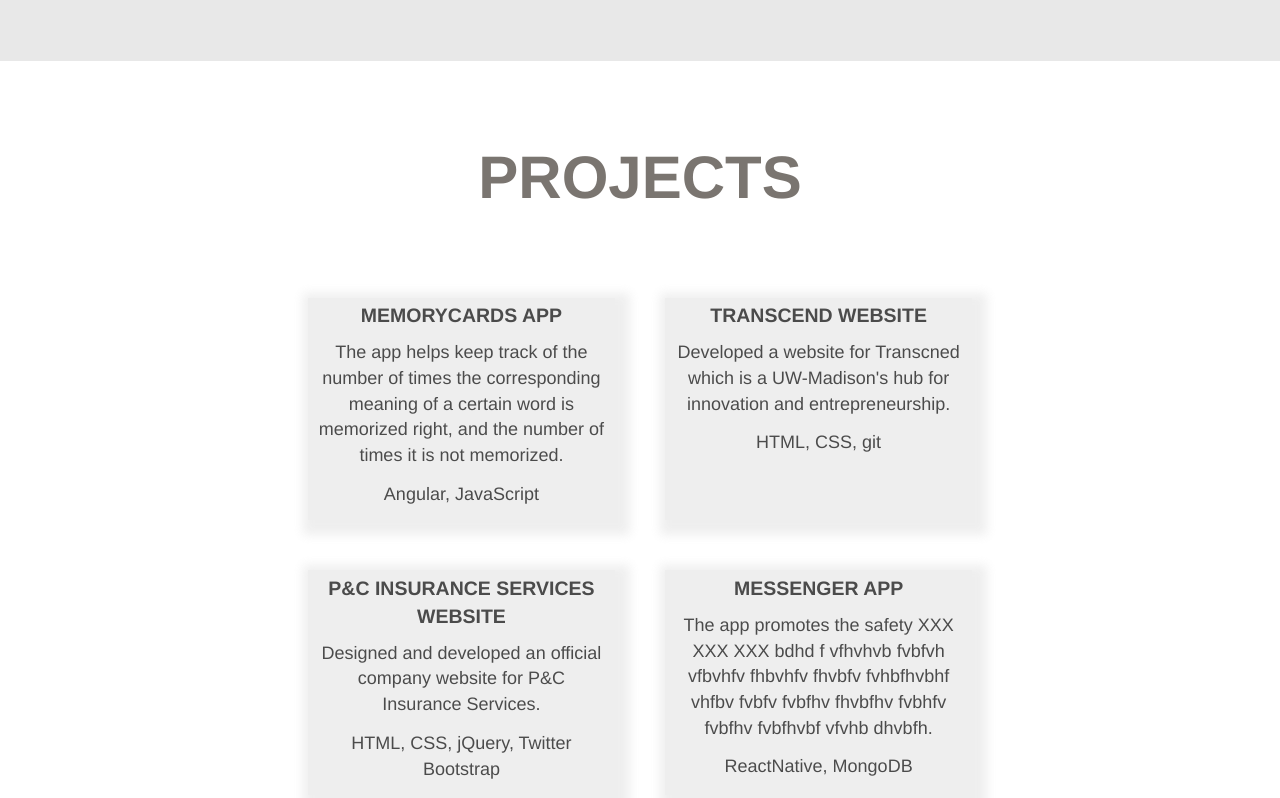
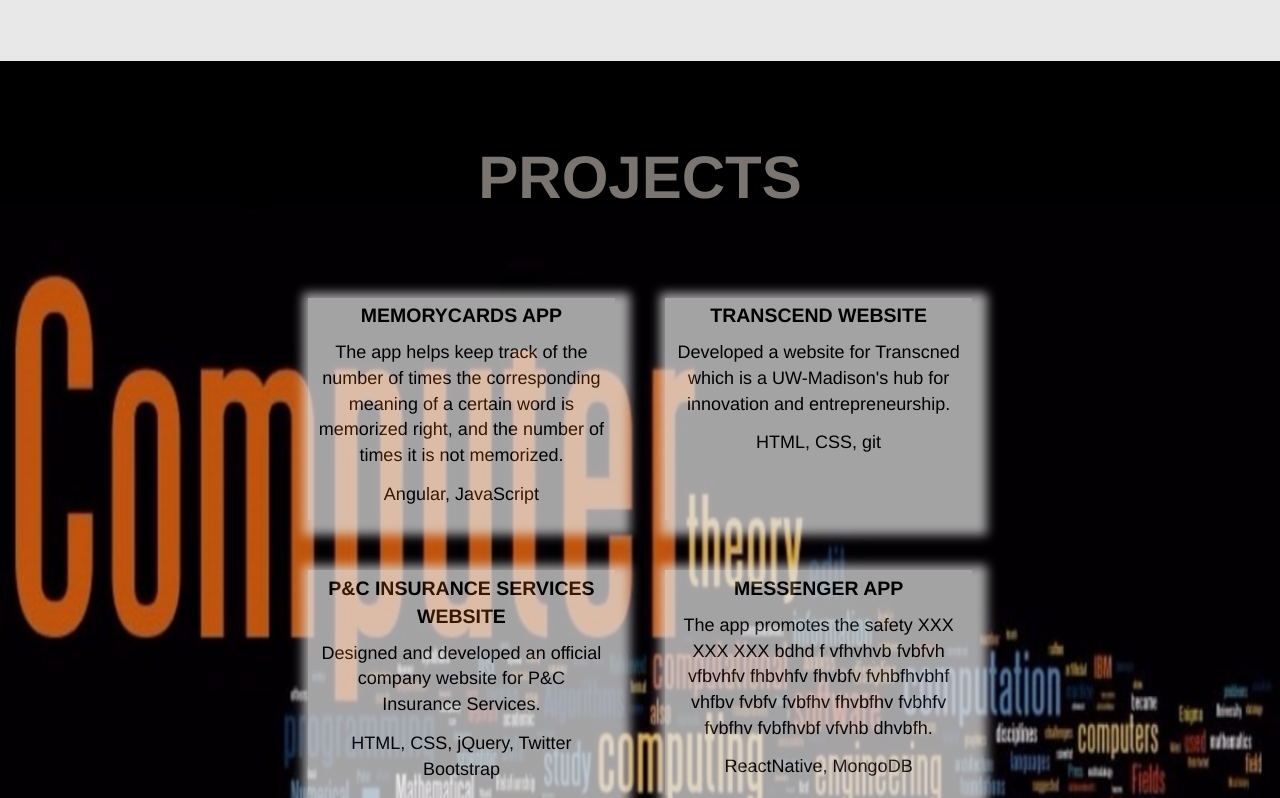
Before and after one commit to jsdelivrbot/pw-webdev, a website: page public/index.html in a window 1280 px wide. Shown: the part 1568-2366 px from the top of the page. Drawn offline with nearby package versions, Linux system fonts and the light colour scheme.

Commit message:
Update main.css

```diff
--- a/public/main.css
+++ b/public/main.css
@@ -128,7 +128,7 @@
     min-width:100%;
     padding-top:5%;
     padding-bottom:5%;
-    background:url(img/projects1.jpg);
+    background:url(img/projects.jpg);
     background-size:100% 100%;
     background-repeat:no-repeat;
     z-index:1;
```
